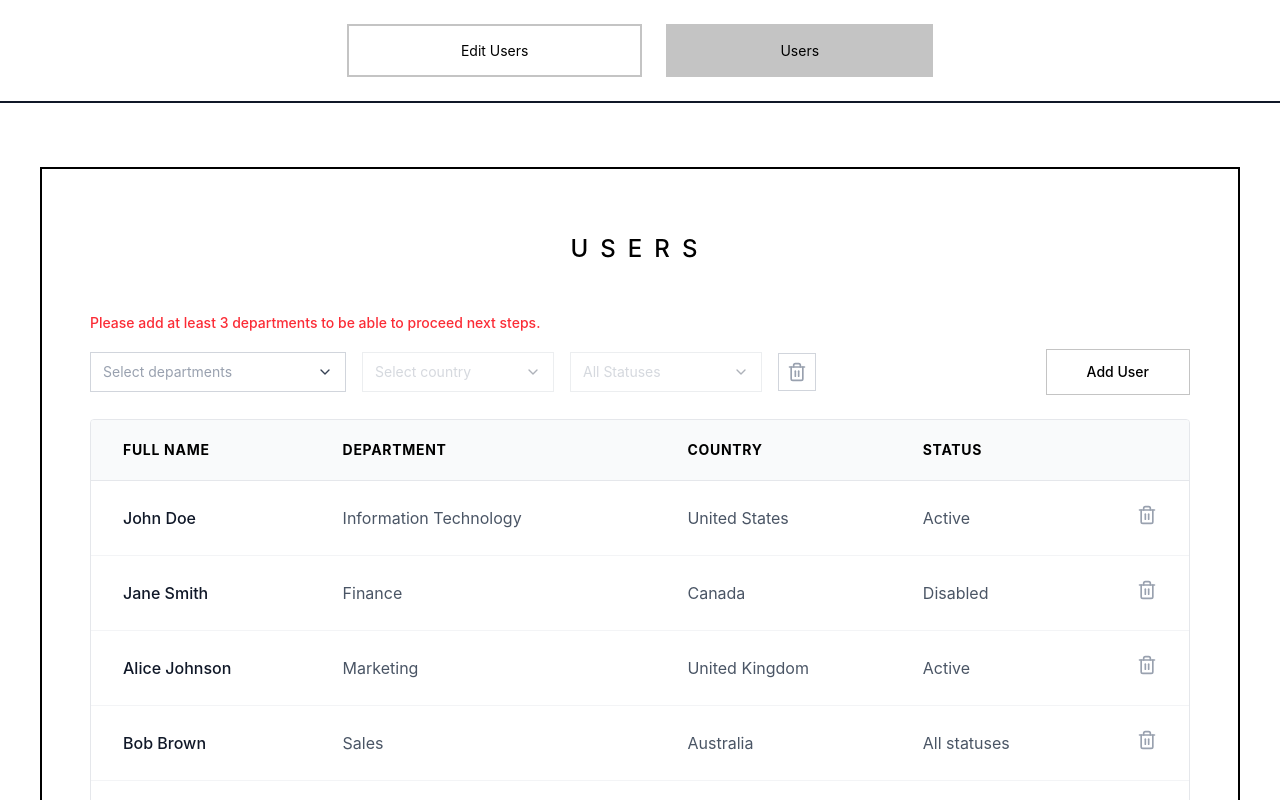
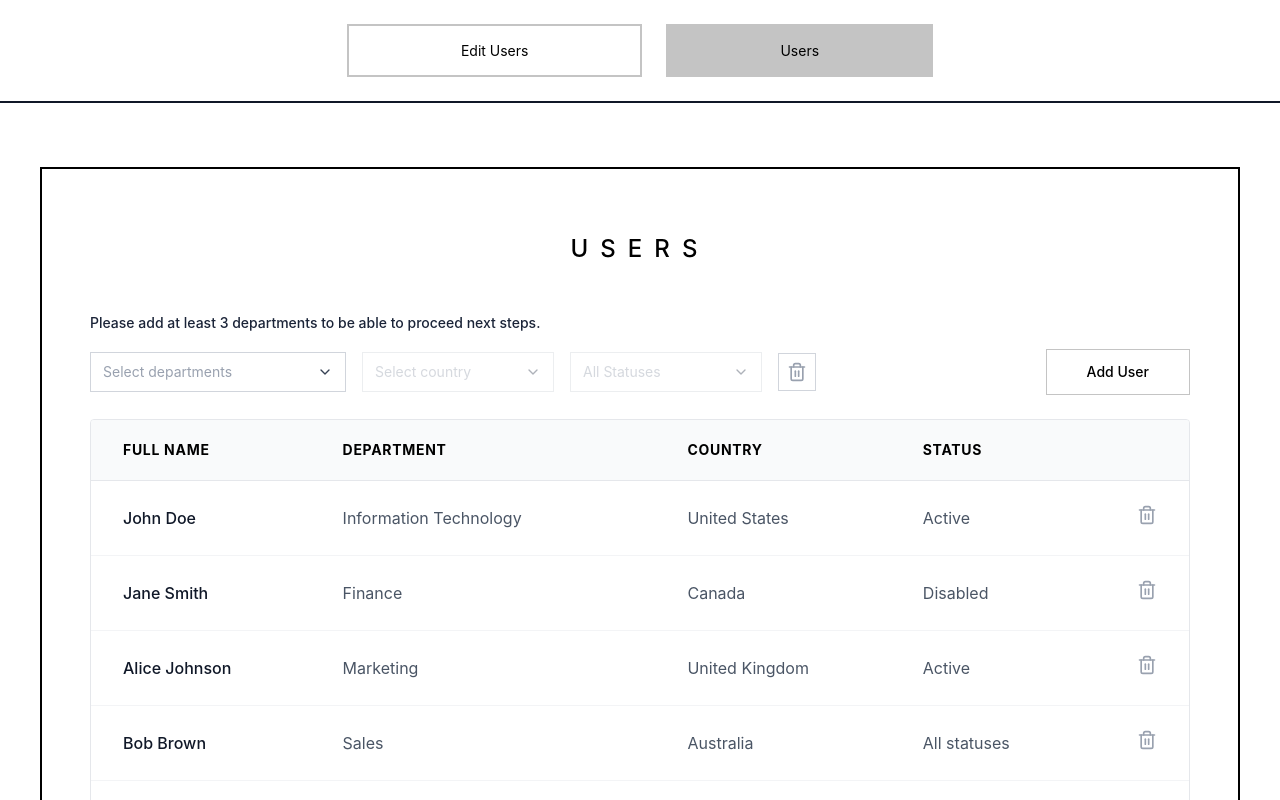
Before and after one commit to gallisak/UserFlow, a React (Vite) app: page /users in a window 1280 px wide. Shown: the top 800 px of the page. Built offline with nearby package versions, Linux system fonts and the light colour scheme; the HTML template or start-up script is replaced by a standard one.

Commit message:
refactor: update FilterBar component styles for filter warning message

```diff
--- a/src/components/ui/FilterBar.tsx
+++ b/src/components/ui/FilterBar.tsx
@@ -35,7 +35,7 @@ export const FilterBar = ({
     <div className="mb-6">
       <p
         className={`text-sm mb-4 transition-colors ${
-          isFiltersDisabled ? "text-red-500 font-medium" : "text-gray-500"
+          isFiltersDisabled ? "text-[#1B2438] font-medium" : "hidden"
         }`}
       >
         Please add at least 3 departments to be able to proceed next steps.
```
